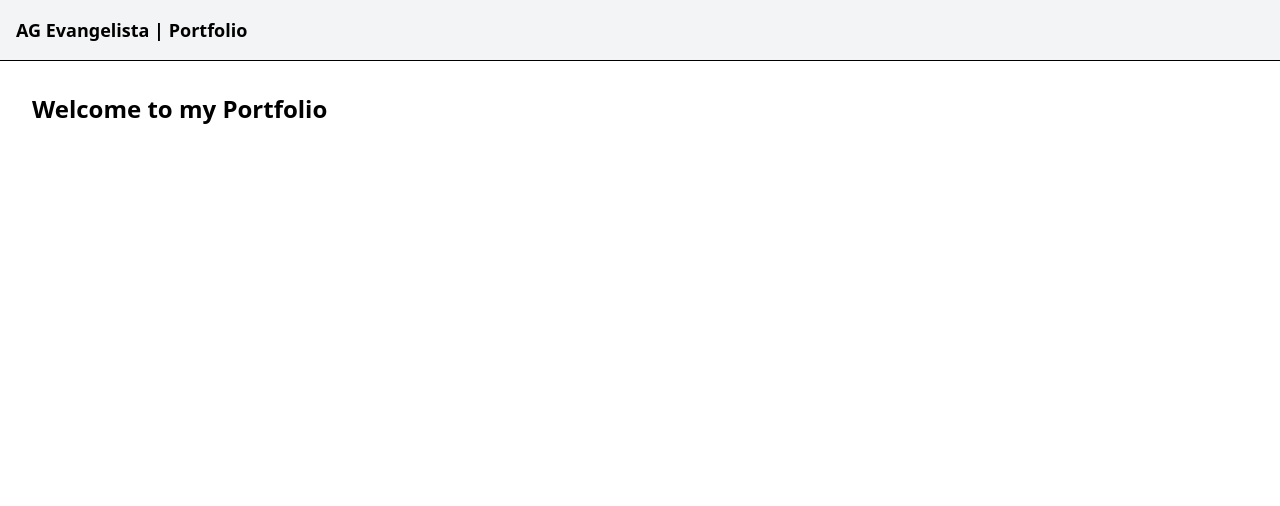
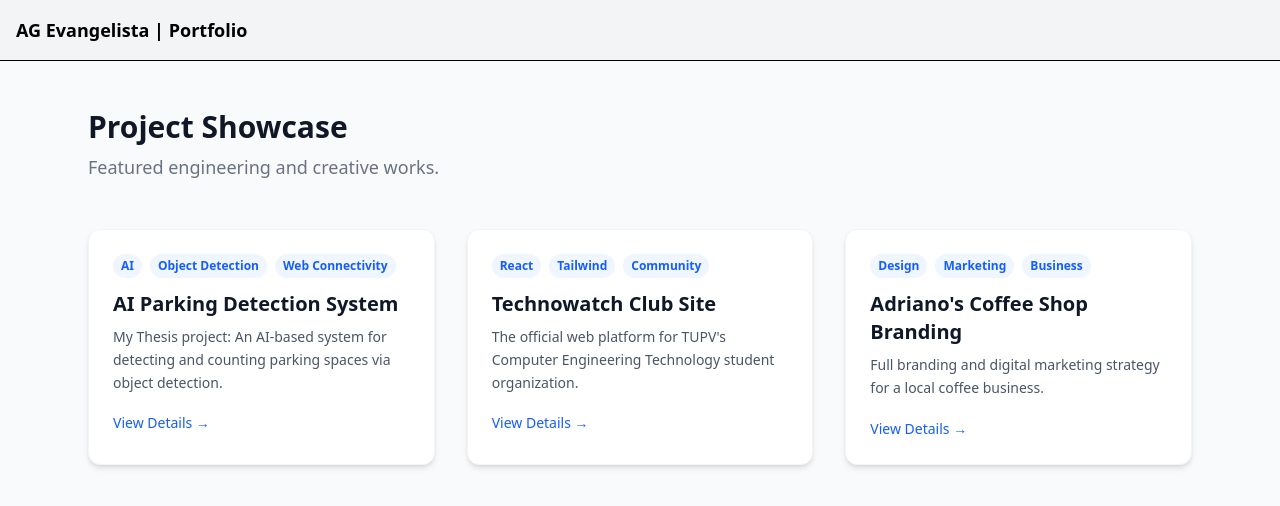
Before and after one commit to 12valor/Portfolio, a React (Vite) app: page / in a window 1280 px wide. Shown: the top 506 px of the page. Built offline with nearby package versions, Linux system fonts and the light colour scheme.

Commit message:
add initial cards

```diff
--- a/src/App.jsx
+++ b/src/App.jsx
@@ -1,11 +1,43 @@
-import Navbar from './components/Navbar'; // Import the component
+import Navbar from './components/Navbar';
+import ProjectCard from './components/ProjectCard';
 
 function App() {
+  const myProjects = [
+    {
+      title: "AI Parking Detection System",
+      description: "My Thesis project: An AI-based system for detecting and counting parking spaces via object detection.",
+      tags: ["AI", "Object Detection", "Web Connectivity"],
+      link: "#"
+    },
+    {
+      title: "Technowatch Club Site",
+      description: "The official web platform for TUPV's Computer Engineering Technology student organization.",
+      tags: ["React", "Tailwind", "Community"],
+      link: "#"
+    },
+    {
+      title: "Adriano's Coffee Shop Branding",
+      description: "Full branding and digital marketing strategy for a local coffee business.",
+      tags: ["Design", "Marketing", "Business"],
+      link: "#"
+    }
+  ];
+
   return (
-    <div>
-      <Navbar /> {/* Use the component here */}
-      <main className="p-8">
-        <h2 className="text-2xl font-bold">Welcome to my Portfolio</h2>
+    <div className="min-h-screen bg-gray-50">
+      <Navbar />
+
+      <main className="max-w-6xl mx-auto py-12 px-6">
+        <header className="mb-12">
+          <h2 className="text-3xl font-extrabold text-gray-900">Project Showcase</h2>
+          <p className="text-gray-500 mt-2 text-lg">Featured engineering and creative works.</p>
+        </header>
+
+        <div className="grid grid-cols-1 md:grid-cols-2 lg:grid-cols-3 gap-8">
+          {myProjects.map((project, index) => (
+            <ProjectCard key={index} {...project} />
+          ))}
+        </div>
       </main>
     </div>
   );
--- /dev/null
+++ b/src/components/ProjectCard.jsx
@@ -0,0 +1,22 @@
+export default function ProjectCard({ title, description, tags, link }) {
+  return (
+    <div className="bg-white rounded-xl shadow-md overflow-hidden border border-gray-100 hover:shadow-lg transition-shadow duration-300">
+      <div className="p-6">
+        <div className="flex flex-wrap gap-2 mb-3">
+          {tags.map((tag) => (
+            <span key={tag} className="text-xs font-semibold px-2 py-1 bg-blue-50 text-blue-600 rounded-full">
+              {tag}
+            </span>
+          ))}
+        </div>
+        <h3 className="text-xl font-bold text-gray-900 mb-2">{title}</h3>
+        <p className="text-gray-600 text-sm mb-4 leading-relaxed">
+          {description}
+        </p>
+        <a href={link} className="text-blue-600 font-medium text-sm hover:underline">
+          View Details →
+        </a>
+      </div>
+    </div>
+  );
+}
```
